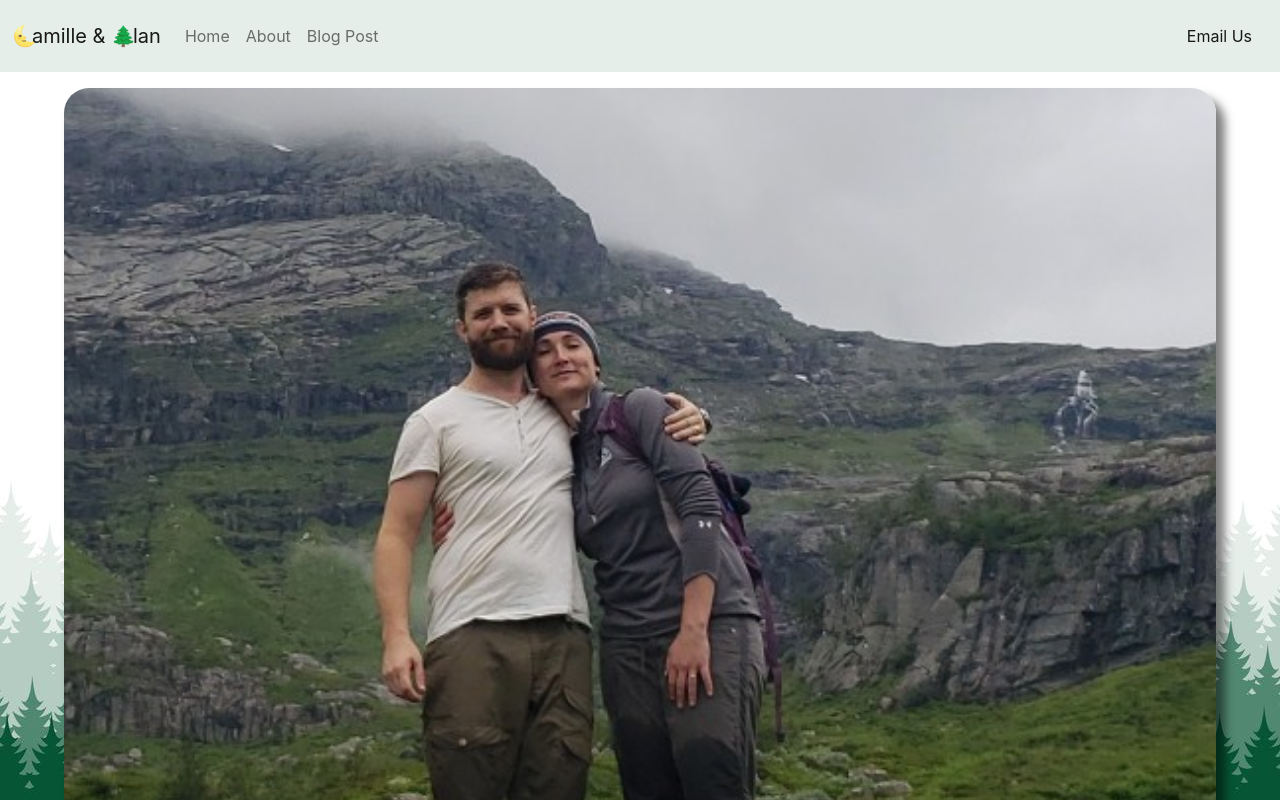
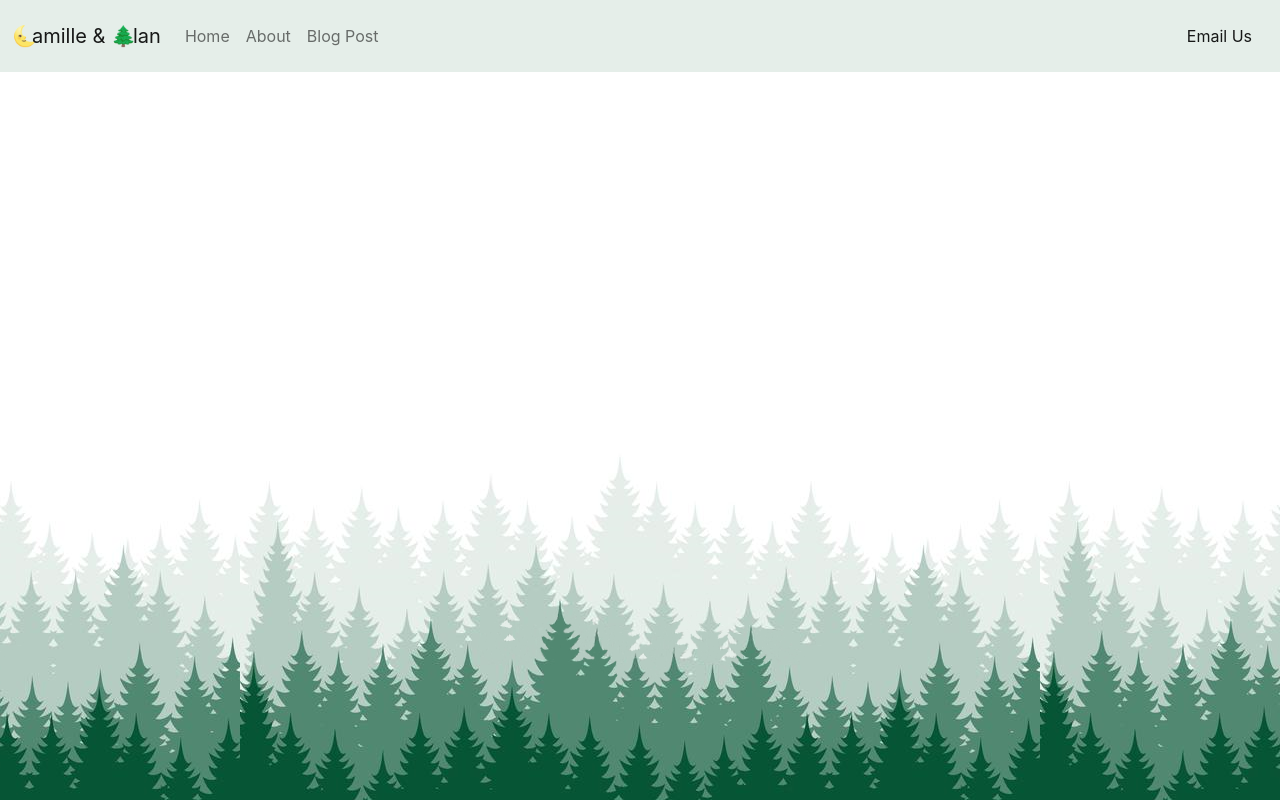
Before and after one commit to rwilliams01101/family_blog, a React (Create React App) app: page / in a window 1280 px wide. Shown: the top 800 px of the page. Built offline with nearby package versions, Linux system fonts and the light colour scheme.

Commit message:
trying to circumvent gitpages browsing issues, setting default route to family_blog

```diff
--- a/src/components/nav/Nav.js
+++ b/src/components/nav/Nav.js
@@ -16,14 +16,14 @@ function Nav () {
             <Router>
                 <nav className="navbar navbar-expand-lg navbar-light bg-light">
                     <div className="container-fluid">
-                        <Link className="navbar-brand" to="/"><span className="tighten-c">🌜</span>amille & <span className="tighten-a">🌲</span>lan</Link>
+                        <Link className="navbar-brand" to="/family_blog"><span className="tighten-c">🌜</span>amille & <span className="tighten-a">🌲</span>lan</Link>
                         <button className="navbar-toggler" id="hamburger-toggle" type="button" data-bs-toggle="collapse" data-bs-target="#navbarText" aria-controls="navbarText" aria-expanded="false" aria-label="Toggle navigation">
                         <span className="navbar-toggler-icon"></span>
                         </button>
                         <div className="collapse navbar-collapse" id="navbarText">
                         <ul className="navbar-nav me-auto mb-2 mb-lg-0">
                             <li className="nav-item">
-                                <Link className="nav-link" id="test" onClick={Collapse} to="/">Home</Link>
+                                <Link className="nav-link" onClick={Collapse} to="/family_blog">Home</Link>
                             </li>
                             <li className="nav-item">
                                 <Link className="nav-link" onClick={Collapse} to="/about">About</Link>
@@ -48,7 +48,7 @@ function Nav () {
                     <Route path="/blogpost">
                         <Blogpost />
                     </Route>
-                    <Route path="/">
+                    <Route path="/family_blog">
                         <Home />
                     </Route>
                 </Switch>
```
